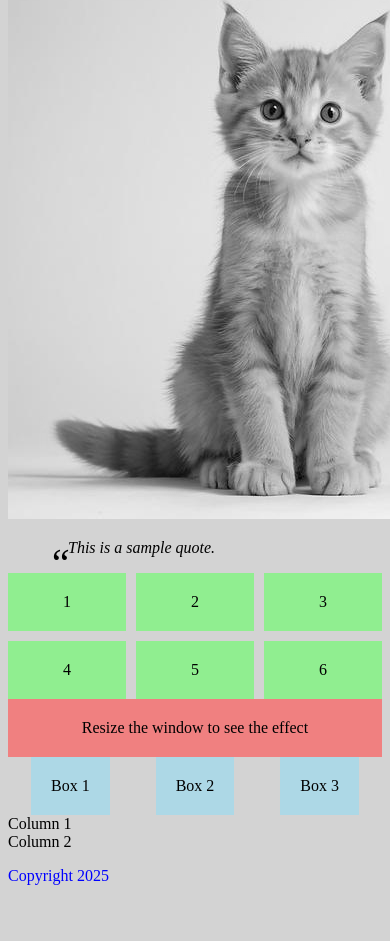
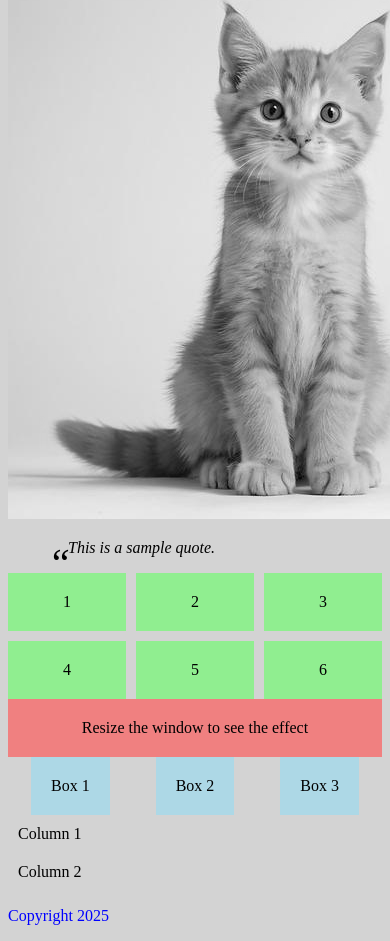
Before and after one commit to ashadayib1/website_dev_course_autumn_2026, a plain HTML site: page WS_05/index.html in a window 390 px wide. Shown: the part 1491-2432 px from the top of the page. Before the commit the page ends 2392 px from the top, so only its background shows below. Drawn offline with Linux system fonts and the light colour scheme.

Commit message:
Add responsive design for layout with flexbox in styles.css

```diff
--- a/WS_05/styles.css
+++ b/WS_05/styles.css
@@ -169,3 +169,19 @@ input[type="text"], input[type="email"] {
   padding: 20px;
   text-align: center;
 }
+
+.responsive-container {
+      display: flex;
+      flex-wrap: wrap;
+    }
+
+    .column {
+      flex: 1;
+      padding: 10px;
+    }
+
+    @media (max-width: 600px) {
+      .column {
+        flex: 100%;
+      }
+    }
```
